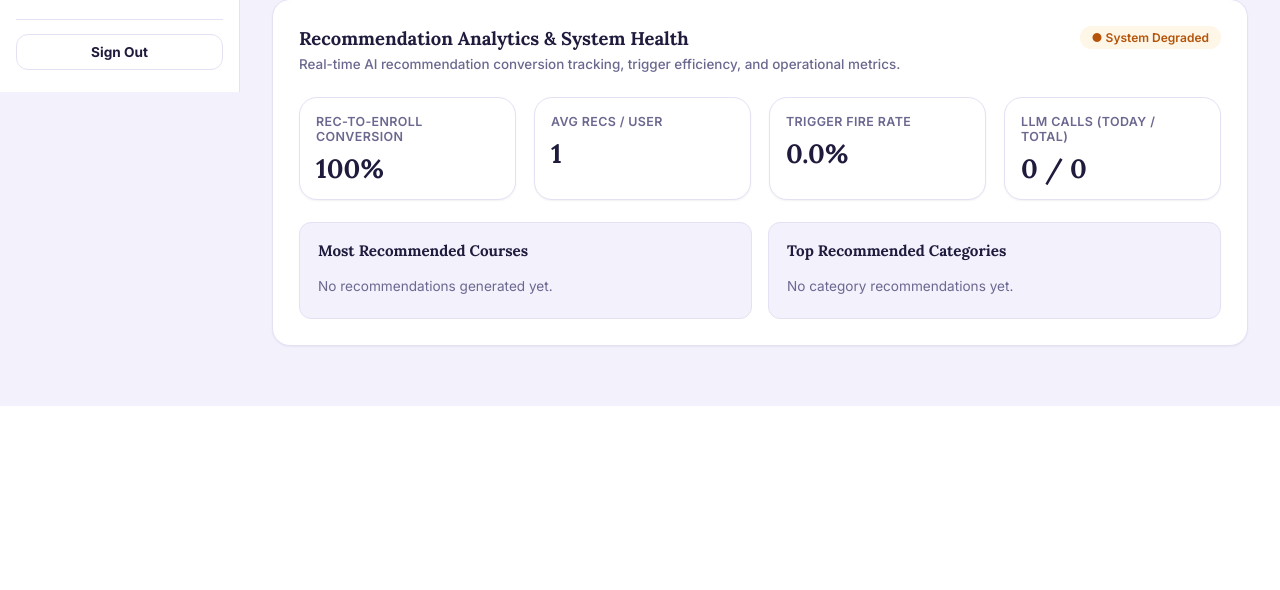
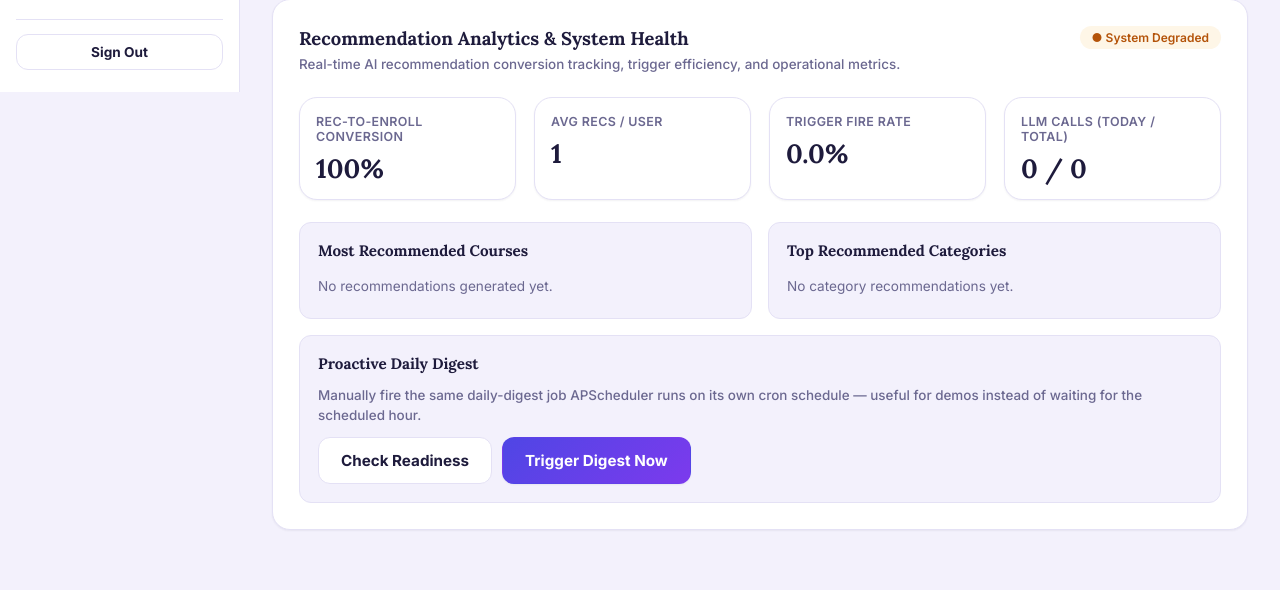
Before and after one commit to Abdullah-qazi-1/smartreco-behavioral-ai-agent, a FastAPI app: page /admin in a window 1280 px wide. Shown: the part 708-1298 px from the top of the page. Before the commit the page ends 1114 px from the top, so only its background shows below. Run offline with FastAPI, Linux system fonts and the light colour scheme; the visitor is signed in with stand-in values (Sample User, id 1); tables that the repository leaves empty hold one stand-in row (values such as "Sample post"); data that the repository does not hold is empty; parts of the project's set-up code (start-up, migrations or seed data) failed here and were passed over.

Commit message:
feat(ui): add manual digest trigger panel to admin dashboard

```diff
--- a/templates/admin.html
+++ b/templates/admin.html
@@ -203,6 +203,21 @@
       </ul>
     </div>
   </div>
+
+  {% if is_admin %}
+  <div class="sr-l5-analytics-card" style="margin-top:16px;">
+    <h3 class="sr-l5-card-title">Proactive Daily Digest</h3>
+    <p class="sr-admin-section-sub" style="margin:4px 0 12px;">
+      Manually fire the same daily-digest job APScheduler runs on its own cron
+      schedule — useful for demos instead of waiting for the scheduled hour.
+    </p>
+    <div style="display:flex;gap:10px;flex-wrap:wrap;">
+      <button class="sr-btn sr-btn-secondary" type="button" onclick="checkDigestReadiness()">Check Readiness</button>
+      <button class="sr-btn sr-btn-primary" type="button" onclick="triggerDigestNow()">Trigger Digest Now</button>
+    </div>
+    <pre id="digestResultBox" style="margin-top:12px;padding:12px;background:var(--surface-2,#111);border-radius:8px;font-size:12px;white-space:pre-wrap;display:none;"></pre>
+  </div>
+  {% endif %}
 </section>
 
 <!-- Add Course Modal -->
@@ -342,6 +357,38 @@
         systemDot.textContent = '● System Degraded';
         systemDot.className = 'sr-pill sr-pill-warn';
       }
+    }
+  }
+
+  function showDigestResult(label, data, isError) {
+    const box = document.getElementById('digestResultBox');
+    if (!box) return;
+    box.style.display = 'block';
+    box.style.borderLeft = '3px solid ' + (isError ? 'var(--danger, #e5484d)' : 'var(--success, #30a46c)');
+    box.textContent = label + '\n' + JSON.stringify(data, null, 2);
+  }
+
+  async function checkDigestReadiness() {
+    try {
+      const res = await fetch('/api/admin/digest-readiness');
+      const data = await res.json();
+      showDigestResult(res.ok ? 'Readiness check:' : 'Readiness check failed:', data, !res.ok);
+    } catch (err) {
+      showDigestResult('Readiness check failed:', { error: String(err) }, true);
+    }
+  }
+
+  async function triggerDigestNow() {
+    const btn = event && event.target;
+    if (btn) { btn.disabled = true; btn.textContent = 'Sending…'; }
+    try {
+      const res = await fetch('/api/admin/run-digest', { method: 'POST' });
+      const data = await res.json();
+      showDigestResult(res.ok ? 'Digest triggered — summary:' : 'Digest trigger failed:', data, !res.ok);
+    } catch (err) {
+      showDigestResult('Digest trigger failed:', { error: String(err) }, true);
+    } finally {
+      if (btn) { btn.disabled = false; btn.textContent = 'Trigger Digest Now'; }
     }
   }
 
```
